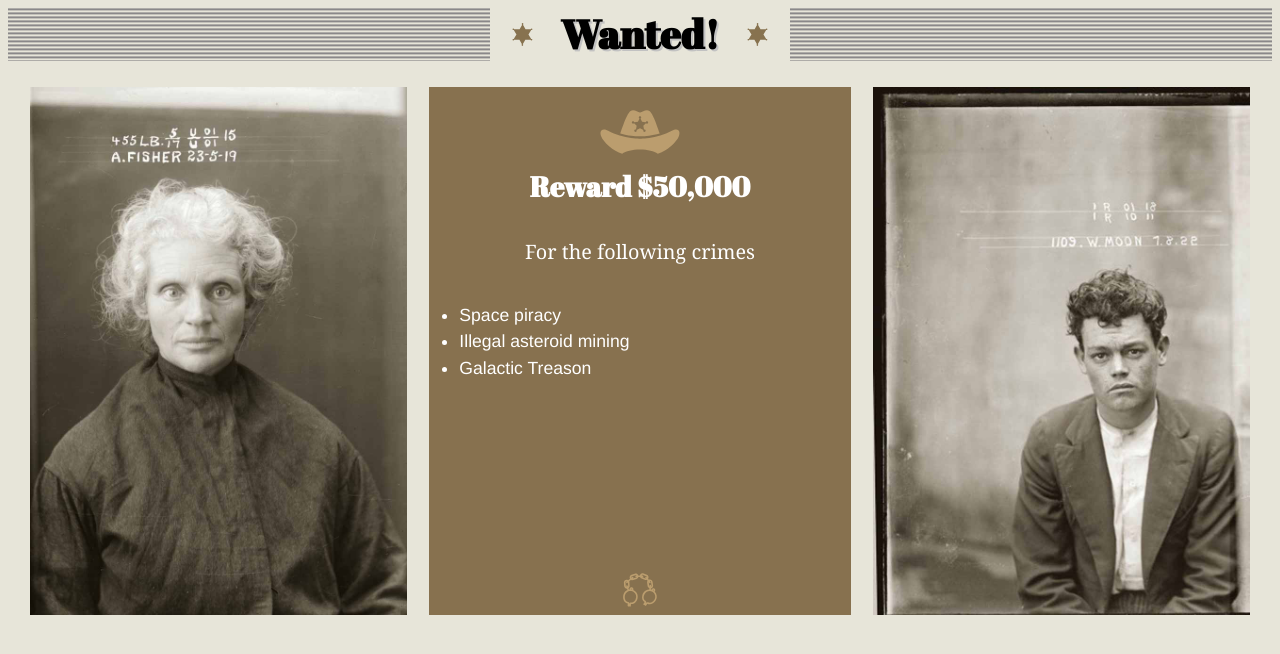
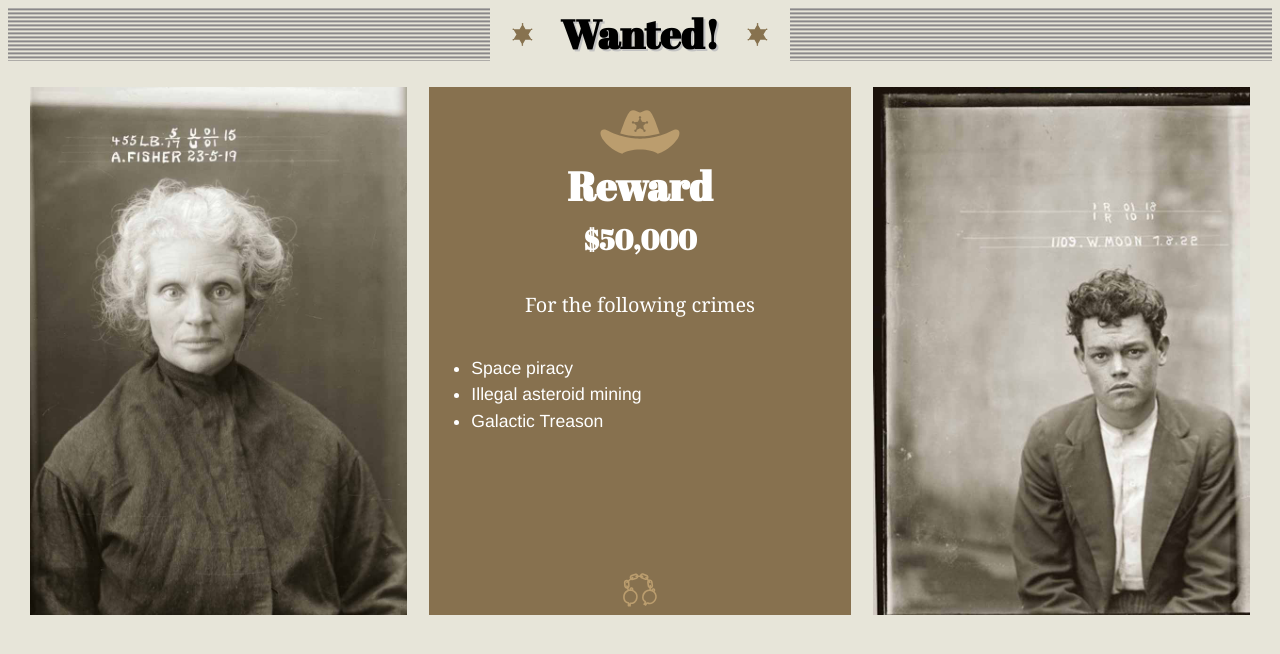
Before and after one commit to vivkay/dsn1676-assignment-1, a plain HTML site: page index.html in a window 1280 px wide. Drawn offline with Linux system fonts and the light colour scheme.

Commit message:
updates type sizing, alignment and spacing
added additional h1 element to create a line break and modify sizing of
$50,000 reward.

```diff
--- a/index.html
+++ b/index.html
@@ -22,9 +22,10 @@
         </div>
 
         <div class="unit unit-xs-1 unit-s-1 unit-m-1-2 unit-l-1-3 brown-box hat-cuffs push">
-            <h1 class="center peta pad-t-2">Reward $50,000</h1>
+            <h1 class="center yotta pad-t-2 push-none">Reward</h1>
+            <h1 class="center peta">$50,000</h1>
             <p class="center mega">For the following crimes</p>
-            <ul class="bullets kilo">
+            <ul class="bullets kilo pad-l push-2">
                 <li>Space piracy</li>
                 <li>Illegal asteroid mining</li>
                 <li>Galactic Treason</li>
```
